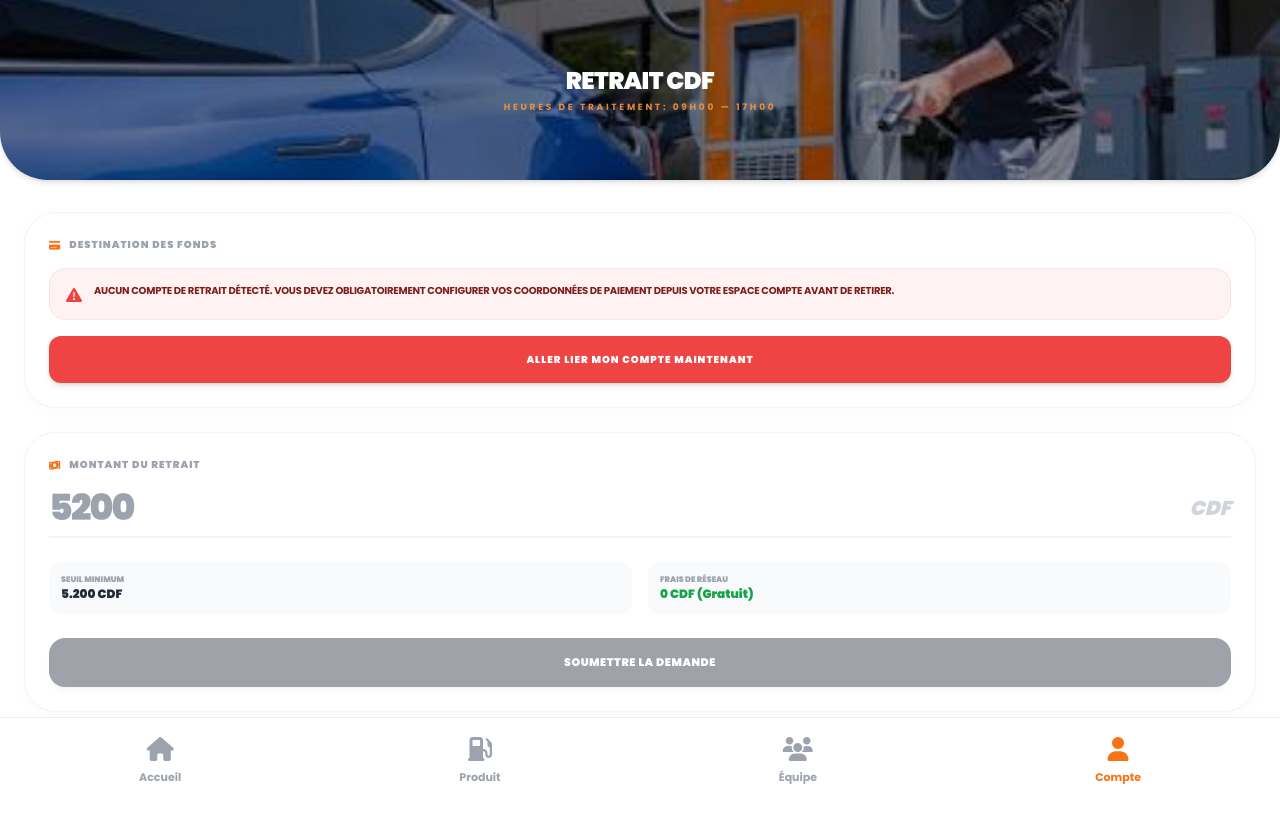
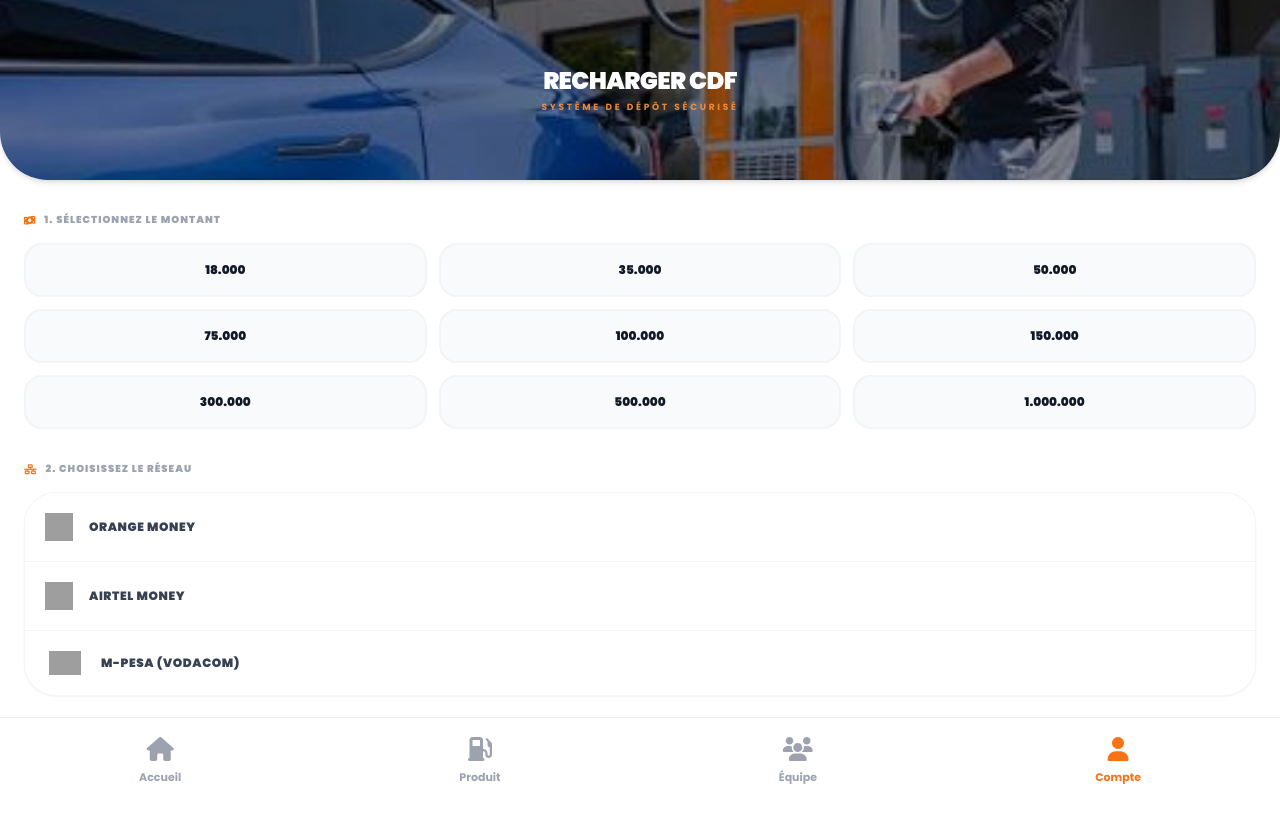
Before and after one commit to solixoiy/Point-, a plain HTML site: page recharge.html in a window 1280 px wide. Drawn offline with nearby package versions, Linux system fonts and the light colour scheme; no server answers; sample sign-in values are in the browser's storage; grey boxes are pictures that could not be loaded.

Commit message:
Update recharge.html

```diff
--- a/recharge.html
+++ b/recharge.html
@@ -3,12 +3,12 @@
 <head>
     <meta charset="UTF-8">
     <meta name="viewport" content="width=device-width, initial-scale=1.0">
-    <title>CHARGE POINT | Retraits</title>
+    <title>CHARGE POINT | Recharge</title>
     <script src="https://cdn.tailwindcss.com"></script>
     <link rel="stylesheet" href="https://cdnjs.cloudflare.com/ajax/libs/font-awesome/6.5.1/css/all.min.css">
     <link href="https://fonts.googleapis.com/css2?family=Poppins:wght@400;600;700;900&display=swap" rel="stylesheet">
     <style>
-        body { background-color: #ffffff; font-family: 'Poppins', sans-serif; margin: 0; padding-bottom: 50px; }
+        body { background-color: #ffffff; font-family: 'Poppins', sans-serif; margin: 0; padding-bottom: 100px; }
 
         .profile-header {
             background: linear-gradient(rgba(0,0,0,0.4), rgba(0,0,0,0.4)), url('IMG_6519.jpeg');
@@ -18,9 +18,23 @@
             border-bottom-left-radius: 3rem; border-bottom-right-radius: 3rem;
         }
 
-        .card { background: white; border-radius: 2rem; border: 1px solid #f3f4f6; box-shadow: 0 4px 20px rgba(0,0,0,0.02); }
-        .input-premium { background: #f9fafb; border-radius: 1rem; padding: 18px; width: 100%; outline: none; font-weight: bold; border: 1px solid #f3f4f6; transition: 0.25s; }
-        .input-premium:focus { border-color: #f97316; background: white; }
+        .amount-grid { display: grid; grid-template-columns: repeat(3, 1fr); gap: 12px; }
+        .amount-box {
+            background: #f9fafb; border: 2px solid #f3f4f6; border-radius: 18px;
+            padding: 16px 2px; text-align: center; cursor: pointer; transition: 0.25s;
+        }
+        .amount-box.active { border-color: #f97316; background: #fff7ed; transform: scale(1.03); }
+        .amount-box p { font-size: 12px; font-weight: 900; color: #111827; }
+
+        .method-item { border-bottom: 1px solid #f3f4f6; cursor: pointer; transition: 0.2s; background: white; }
+        .method-item:last-child { border-bottom: none; }
+        .method-active { background: #fff7ed !important; border-left: 4px solid #f97316; }
+
+        @keyframes bounceIn {
+            0% { transform: scale(0.95); opacity: 0; }
+            100% { transform: scale(1); opacity: 1; }
+        }
+        .animate-bounce-in { animation: bounceIn 0.3s cubic-bezier(0.175, 0.885, 0.32, 1.1); }
 
         .bottom-nav {
             position: fixed; bottom: 0; left: 0; right: 0;
@@ -31,73 +45,74 @@
         .nav-link.active { color: #f97316; }
     </style>
 </head>
-<body class="pb-24">
+<body>
 
-    <!-- Section En-tête -->
+    <!-- En-tête -->
     <div class="profile-header text-center mb-8 shadow-md">
-        <h1 class="text-2xl font-black uppercase tracking-tight">Retrait CDF</h1>
-        <p class="text-[9px] font-bold opacity-90 uppercase tracking-[0.3em] mt-1 text-orange-400">Heures de traitement: 09h00 — 17h00</p>
+        <h1 class="text-2xl font-black uppercase tracking-tight">Recharger CDF</h1>
+        <p class="text-[9px] font-bold opacity-90 uppercase tracking-[0.3em] mt-1 text-orange-400">Système de Dépôt Sécurisé</p>
     </div>
 
-    <div class="px-6 space-y-6">
-        <!-- Section Compte de Réception (Automatique ou à lier) -->
-        <div class="card p-6">
-            <h3 class="text-[10px] font-black uppercase text-gray-400 mb-4 tracking-widest flex items-center gap-2">
-                <i class="fa-solid fa-credit-card text-orange-500"></i> Destination des fonds
+    <!-- Grille des montants -->
+    <div class="px-6 mb-8">
+        <h3 class="text-[10px] font-black uppercase text-gray-400 mb-4 tracking-widest text-left flex items-center gap-2">
+            <i class="fa-solid fa-money-bill-wave text-orange-500"></i> 1. Sélectionnez le montant
         </h3>
-
-            <!-- État 1: Le compte n'est pas encore configuré -->
-            <div id="formLiaison" class="space-y-4">
-                <div class="bg-red-50 p-4 rounded-2xl border border-red-100 flex gap-3 items-start">
-                    <i class="fa-solid fa-triangle-exclamation text-red-500 mt-0.5"></i>
-                    <p class="text-[10px] text-red-900 font-bold leading-tight uppercase tracking-tight">
-                        Aucun compte de retrait détecté. Vous devez obligatoirement configurer vos coordonnées de paiement depuis votre espace compte avant de retirer.
-                    </p>
+        <div class="amount-grid">
+            <div class="amount-box" onclick="setAmt(18000, this)"><p>18.000</p></div>
+            <div class="amount-box" onclick="setAmt(35000, this)"><p>35.000</p></div>
+            <div class="amount-box" onclick="setAmt(50000, this)"><p>50.000</p></div>
+            <div class="amount-box" onclick="setAmt(75000, this)"><p>75.000</p></div>
+            <div class="amount-box" onclick="setAmt(100000, this)"><p>100.000</p></div>
+            <div class="amount-box" onclick="setAmt(150000, this)"><p>150.000</p></div>
+            <div class="amount-box" onclick="setAmt(300000, this)"><p>300.000</p></div>
+            <div class="amount-box" onclick="setAmt(500000, this)"><p>500.000</p></div>
+            <div class="amount-box" onclick="setAmt(1000000, this)"><p>1.000.000</p></div>
         </div>
-                <button onclick="window.location.href='compte.html'" class="w-full bg-red-500 text-white py-4 rounded-xl font-black uppercase text-[10px] tracking-widest shadow-md active:scale-95 transition-all">
-                    Aller lier mon compte maintenant
-                </button>
     </div>
 
-            <!-- État 2: Le compte est déjà configuré (Affichage direct) -->
-            <div id="affichageCompte" class="hidden">
-                <div class="bg-orange-50/60 p-5 rounded-2xl border border-dashed border-orange-200">
-                    <div class="flex items-center justify-between mb-2">
-                        <span id="labelReseau" class="text-[9px] font-black text-orange-600 bg-orange-100/50 px-2.5 py-1 rounded-md uppercase tracking-wider">CHARGEMENT...</span>
-                        <div class="flex items-center gap-1 text-green-600 text-[9px] font-black uppercase"><i class="fa-solid fa-circle-check"></i> Actif</div>
+    <!-- Choix du Réseau -->
+    <div class="px-6 mb-6">
+        <h3 class="text-[10px] font-black uppercase text-gray-400 mb-4 tracking-widest text-left flex items-center gap-2">
+            <i class="fa-solid fa-network-wired text-orange-500"></i> 2. Choisissez le réseau
+        </h3>
+        <div class="bg-white rounded-[2rem] shadow-sm overflow-hidden border border-gray-100">
+            <div class="method-item p-5 flex items-center gap-4" onclick="setNet('Orange Money', '0853240089', 'junior Tshunza', this)">
+                <img src="https://upload.wikimedia.org/wikipedia/commons/c/c8/Orange_logo.svg" class="w-7 h-7">
+                <span class="text-xs font-black uppercase tracking-wider text-gray-700">Orange Money</span>
             </div>
-                    <p id="labelNom" class="font-black text-base uppercase text-gray-900 leading-tight">---</p>
-                    <p id="labelNum" class="text-xs font-black text-gray-500 font-mono mt-1 italic">000 000 000</p>
+            <div class="method-item p-5 flex items-center gap-4" onclick="setNet('Airtel Money', '0987686237','mokima moussa', this)">
+                <img src="https://upload.wikimedia.org/wikipedia/commons/d/d4/Airtel_logo.svg" class="w-7 h-7">
+                <span class="text-xs font-black uppercase tracking-wider text-gray-700">Airtel Money</span>
+            </div>
+            <div class="method-item p-5 flex items-center gap-4" onclick="setNet('M-Pesa', '0813944647', 'NUMÉRO ANONYME', this)">
+                <img src="https://i.ibb.co/Vvz8L1Y/mpesa.png" class="w-10 h-6 object-contain">
+                <span class="text-xs font-black uppercase tracking-wider text-gray-700">M-Pesa (Vodacom)</span>
             </div>
         </div>
     </div>
 
-        <!-- Section Formulaire de Demande -->
-        <div class="card p-6">
-            <h3 class="text-[10px] font-black uppercase text-gray-400 mb-4 tracking-widest flex items-center gap-2">
-                <i class="fa-solid fa-money-bill-wave text-orange-500"></i> Montant du retrait
-            </h3>
-
-            <div class="flex items-center gap-2 border-b-2 border-gray-100 mb-6 pb-2">
-                <input type="number" id="montantInput" placeholder="5200" class="w-full text-4xl font-black outline-none bg-transparent text-gray-900 tracking-tighter" disabled>
-                <span class="text-xl font-black text-gray-300 italic">CDF</span>
+    <!-- Boîte d'informations de transfert -->
+    <div class="px-6 mb-8">
+        <div id="boxInfo" class="hidden animate-bounce-in bg-white border border-orange-100 p-5 rounded-[2rem] shadow-sm">
+            <div class="flex justify-between items-start mb-2">
+                <div>
+                    <p class="text-[9px] font-black text-orange-500 uppercase tracking-widest mb-1">Envoyez l'argent au :</p>
+                    <h2 id="dispNum" class="text-2xl font-black tracking-wider text-gray-900 italic">000 000 000</h2>
                 </div>
-
-            <div class="grid grid-cols-2 gap-4 mb-6">
-                <div class="bg-gray-50 p-3 rounded-xl">
-                    <p class="text-[8px] font-black text-gray-400 uppercase">Seuil Minimum</p>
-                    <p class="text-xs font-black text-gray-800">5.200 CDF</p>
+                <div class="w-8 h-8 bg-orange-50 rounded-full flex items-center justify-center text-orange-500">
+                    <i class="fa-solid fa-shield-halved text-sm"></i>
                 </div>
-                <div class="bg-gray-50 p-3 rounded-xl">
-                    <p class="text-[8px] font-black text-gray-400 uppercase">Frais de Réseau</p>
-                    <p class="text-xs font-black text-green-600">0 CDF (Gratuit)</p>
+            </div>
+            <p id="dispName" class="text-[10px] font-black uppercase text-gray-400 tracking-tight">---</p>
         </div>
     </div>
 
-            <button onclick="soumettreRetraitFirebase()" id="btnRetrait" class="w-full bg-gray-900 text-white py-4 rounded-2xl font-black uppercase text-[11px] tracking-wider shadow-md opacity-40 cursor-not-allowed" disabled>
-                Soumettre la demande
+    <!-- Bouton d'action -->
+    <div class="px-6">
+        <button onclick="submitPage1()" class="w-full bg-gray-900 text-white py-4 rounded-2xl font-black uppercase text-[11px] tracking-[0.2em] shadow-md active:scale-95 transition-all">
+            Continuer <i class="fa-solid fa-chevron-right ml-2 text-[9px]"></i>
         </button>
-        </div>
     </div>
 
     <!-- Barre de navigation inférieure -->
@@ -110,109 +125,39 @@
 
     <script>
         const session = JSON.parse(localStorage.getItem('sonny_session'));
-        const dbURL = "https://sonyy-9b565-default-rtdb.firebaseio.com";
-        let localUserBackup = null;
-
         if(!session) window.location.href = "index.html";
 
-        // --- CHARGEMENT INITIAL ET ANALYSE DU PROFIL ---
-        async function loadProfileRetrait() {
-            try {
-                const res = await fetch(`${dbURL}/utilisateurs/${session.firebaseId}.json`);
-                const user = await res.json();
-                localUserBackup = user;
+        let selection = { amount: 0, method: '', receiverNumber: '', receiverName: '' };
 
-                // Vérification stricte des variables de liaison de compte existantes
-                if(user.retraitNom && user.retraitPhone && user.retraitReseau) {
-                    // Cacher l'erreur et afficher la carte sécurisée
-                    document.getElementById('formLiaison').classList.add('hidden');
-                    document.getElementById('affichageCompte').classList.remove('hidden');
-
-                    document.getElementById('labelNom').innerText = user.retraitNom;
-                    document.getElementById('labelNum').innerText = user.retraitPhone;
-                    document.getElementById('labelReseau').innerText = user.retraitReseau;
-
-                    // Débloquer le champ de montant et le bouton d'action principal
-                    document.getElementById('montantInput').disabled = false;
-
-                    const btn = document.getElementById('btnRetrait');
-                    btn.disabled = false;
-                    btn.className = "w-full bg-gray-900 text-white py-4 rounded-2xl font-black uppercase text-[11px] tracking-wider shadow-md active:scale-95 transition-all";
-                }
-            } catch(e) { console.error(e); }
+        function setAmt(v, el) {
+            selection.amount = v;
+            document.querySelectorAll('.amount-box').forEach(b => b.classList.remove('active'));
+            el.classList.add('active');
         }
 
-        // --- ENVOI DE LA DEMANDE DIRECTEMENT AU CONSOLE DE L'ADMINISTRATEUR ---
-        async function soumettreRetraitFirebase() {
-            const montant = parseFloat(document.getElementById('montantInput').value);
-            const heure = new Date().getHours();
-            const btn = document.getElementById('btnRetrait');
+        function setNet(m, n, name, el) {
+            selection.method = m;
+            selection.receiverNumber = n;
+            selection.receiverName = name;
 
-            // 1. Contrôle des horaires d'ouverture de l'API de paiement (9h-17h)
-            if(heure < 9 || heure >= 17) {
-                alert("🕒 Les demandes de retraits sont traitées uniquement de 09h00 à 17h00.");
-                return;
+            document.querySelectorAll('.method-item').forEach(i => i.classList.remove('method-active'));
+            el.classList.add('method-active');
+
+            const box = document.getElementById('boxInfo');
+            box.classList.remove('hidden');
+            document.getElementById('dispNum').innerText = n;
+            document.getElementById('dispName').innerText = "Titulaire : " + name;
+
+            if (window.navigator.vibrate) window.navigator.vibrate(50);
         }
 
-            // 2. Validation de la conformité du seuil minimum
-            if(montant < 5200 || isNaN(montant)) {
-                alert("⚠️ Le montant minimum requis pour effectuer un retrait est de 5.200 CDF.");
-                return;
+        function submitPage1() {
+            if(!selection.amount || !selection.method) {
+                return alert("⚠️ Veuillez sélectionner un montant et un réseau de paiement.");
             }
-
-            btn.disabled = true;
-            btn.className = "w-full bg-gray-400 text-white py-4 rounded-2xl font-black uppercase text-[11px] tracking-wider text-center cursor-not-allowed";
-            btn.innerHTML = '<i class="fas fa-spinner fa-spin mr-2"></i> Analyse du solde...';
-
-            try {
-                // Synchronisation instantanée du solde pour éviter la fraude au double-clic
-                const res = await fetch(`${dbURL}/utilisateurs/${session.firebaseId}.json`);
-                const user = await res.json();
-
-                if(montant > user.solde) {
-                    alert("❌ Solde insuffisant ! Votre solde disponible est de : " + user.solde.toLocaleString() + " CDF");
-                    btn.disabled = false;
-                    btn.className = "w-full bg-gray-900 text-white py-4 rounded-2xl font-black uppercase text-[11px] tracking-wider shadow-md active:scale-95 transition-all";
-                    btn.innerHTML = "Soumettre la demande";
-                    return;
+            localStorage.setItem('temp_recharge', JSON.stringify(selection));
+            window.location.href = "recharge_final.html";
         }
-
-                // Déduction instantanée du solde de l'utilisateur sur la base de données
-                const nouveauSolde = user.solde - montant;
-                await fetch(`${dbURL}/utilisateurs/${session.firebaseId}.json`, {
-                    method: 'PATCH',
-                    body: JSON.stringify({ solde: nouveauSolde })
-                });
-
-                // Structuration de la facture transmise dans le dossier global /retraits/ de l'administrateur
-                const demande = {
-                    userId: session.firebaseId,
-                    telephoneCompte: session.telephone,
-                    montant: montant,
-                    receveurNom: user.retraitNom,
-                    receveurNum: user.retraitPhone,
-                    retraitReseau: user.retraitReseau,
-                    date: new Date().toISOString(),
-                    status: "EN ATTENTE"
-                };
-
-                await fetch(`${dbURL}/retraits.json`, {
-                    method: 'POST',
-                    body: JSON.stringify(demande)
-                });
-
-                alert("✅ Votre demande de retrait a été envoyée avec succès à la direction. Les fonds arriveront sur votre compte lié après validation.");
-                window.location.href = "compte.html";
-
-            } catch(e) {
-                alert("❌ Erreur de connexion avec le serveur.");
-                btn.disabled = false;
-                btn.className = "w-full bg-gray-900 text-white py-4 rounded-2xl font-black uppercase text-[11px] tracking-wider shadow-md active:scale-95 transition-all";
-                btn.innerHTML = "Soumettre la demande";
-            }
-        }
-
-        window.onload = loadProfileRetrait;
     </script>
 </body>
 </html>
```
Lines whose indentation alone changed are shown as unchanged.
